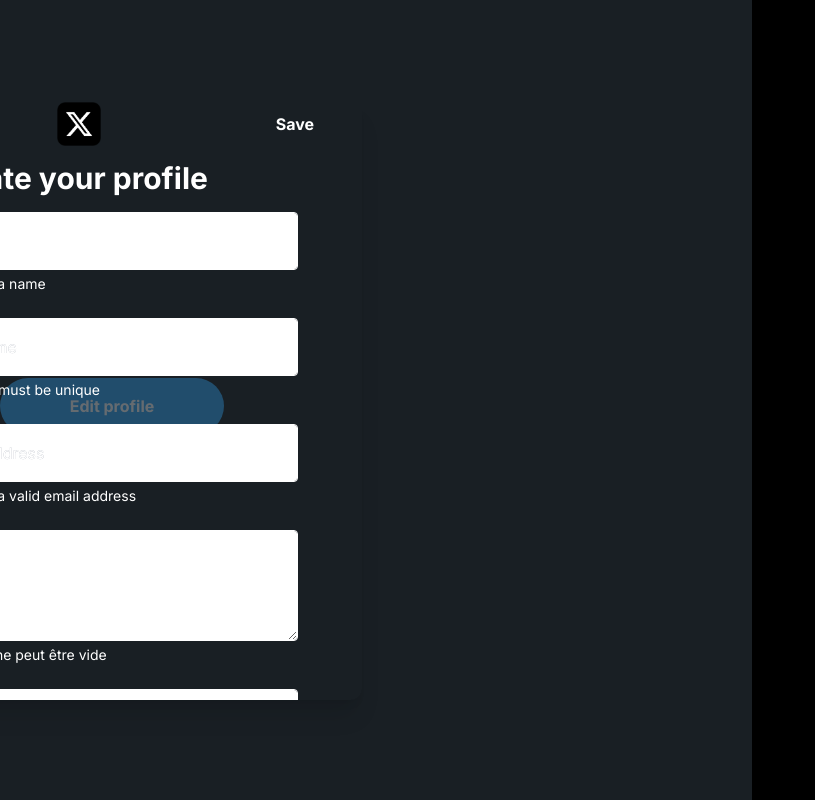
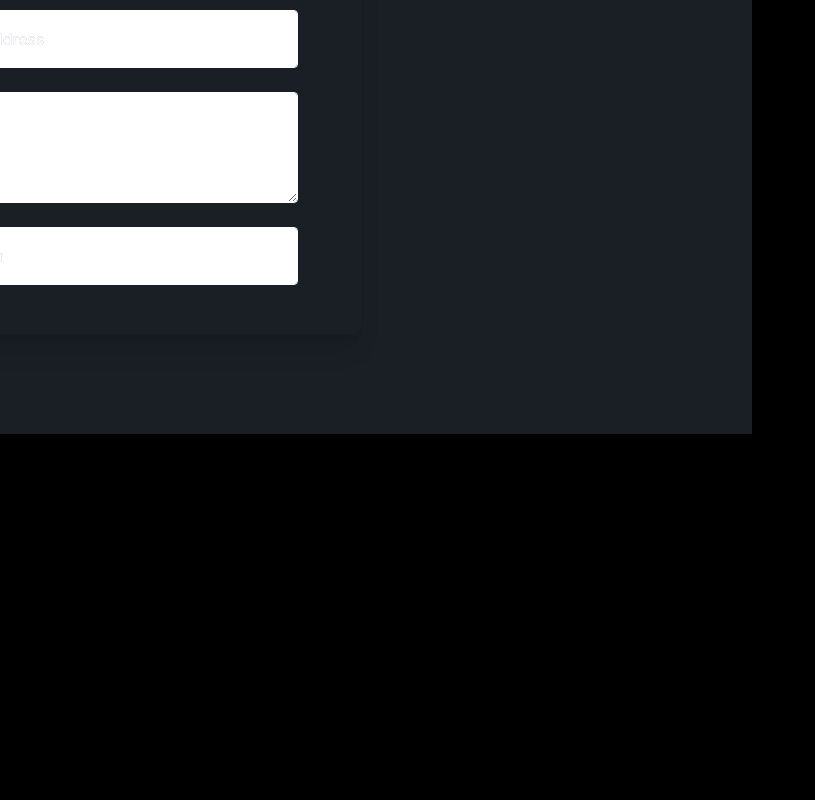
Before and after one commit to Ramus-Siz/clone-twitter-app, a React (Vite) app: page /updateForm in a window 1280 px wide. Both pictures are taken after a click on the button "Edit profile". Shown: the whole page, without its empty margins (0-815 px from the left). Built offline with nearby package versions, Linux system fonts and the light colour scheme.

Commit message:
fix update profile: add update button and functionality

```diff
--- a/index.html
+++ b/index.html
@@ -2,7 +2,7 @@
 <html lang="en">
   <head>
     <meta charset="UTF-8" />
-    <link rel="icon" type="image/svg+xml" href="/favicon.svg" />
+    <link rel="icon" type="image/png" href="public/x_favicon.png" />
     <meta name="viewport" content="width=device-width, initial-scale=1.0" />
     <title>React + TypeScript + Replit</title>
   </head>
--- a/src/components/profile-settings.jsx
+++ b/src/components/profile-settings.jsx
@@ -6,16 +6,20 @@ import { useState } from "react";
 
 function ProfileSettings() {
   const user = useContext(UserContext);
+  const getUser = sessionStorage.getItem("userWithInfos");
+  const userWithInfos = JSON.parse(getUser);
   console.log("Object: ", user);
-  console.log("Nom: ", user.users.name);
 
   return (
     <>
       <div className="profile-settings">
         <div className="avatar-profile-photo mr-[8px]">
-          <TweetAvatar avatarImg={user.users.profilePicture} />
+          <TweetAvatar avatarImg={userWithInfos.profilePicture} />
         </div>
-        <UserNameProfile user={user.users.name} username={user.users.handle} />
+        <UserNameProfile
+          user={userWithInfos.name}
+          username={userWithInfos.handle}
+        />
         <img
           src="src\images\Icons\More-2.png"
           alt=""
--- a/src/components/user-infos-profile/user-infos-profile.jsx
+++ b/src/components/user-infos-profile/user-infos-profile.jsx
@@ -6,6 +6,7 @@ import { tweetContext, UserContext } from "../../contexts";
 import SingleUserTweets from "../single-user-tweets";
 import axios from "axios";
 import { BASE_API_URL } from "../../utils/baseUrl.config";
+import Update from "../../pages/profile/Update";
 
 function UserInfosProfile() {
   const { handle } = useParams();
@@ -33,8 +34,9 @@ function UserInfosProfile() {
           <Avatar avatarImg={users.profilePicture} />
         </div>
       </div>
-      <div className="user-name-profile">
+      <div className="flex items-center gap-8 pt-4 pl-8 pr-8 pb-4">
         <UserNameProfile username={users.handle} user={users.name} />
+        <Update userHandle={handle} />
       </div>
       <SingleUserTweets userAccout={users} />
     </>
--- a/src/pages/login/components/Modal.jsx
+++ b/src/pages/login/components/Modal.jsx
@@ -4,6 +4,14 @@ import UpdateForm from "../../profile/UpdateForm.jsx";
 import SigninForm from "./SigninForm";
 
 export default function Modal({ setOpenModal, usedFor }) {
+  const handleSaveClick = () => {
+    // Soumettre le formulaire de mise à jour
+    const updateForm = document.querySelector("form");
+    updateForm &&
+      updateForm.dispatchEvent(
+        new Event("submit", { cancelable: true, bubbles: true })
+      );
+  };
   return (
     <div className="w-full h-full fixed flex justify-center items-center bg-[#242d34] bg-opacity-70 py-14">
       <div className=" w-full h-full md:w-[600px] md:h-[700px] lg:w-[500px] lg:h-[600px] md:rounded-xl bg-black shadow-xl flex flex-col px-6 overflow-y-auto">
@@ -30,7 +38,10 @@ export default function Modal({ setOpenModal, usedFor }) {
             <img src="public/x_favicon.png" alt="Logo x.com" className="h-12" />
           </div>
           {usedFor == "update" && (
-            <button className="bg-white text-black text-base my-2 px-6 py-1 font-bold rounded-full cursor-pointer">
+            <button
+              className="bg-white text-black text-base my-2 px-6 py-1 font-bold rounded-full cursor-pointer"
+              onClick={handleSaveClick}
+            >
               Save
             </button>
           )}
--- a/src/pages/login/components/formComponents/SelectInput.jsx
+++ b/src/pages/login/components/formComponents/SelectInput.jsx
@@ -1,11 +1,19 @@
 import React from "react";
 import ErrorMessage from "./ErrorMessage.jsx";
+import { forwardRef } from "react";
 
-export default function SelectInput({ label, dataArray, error }) {
+const SelectInput = forwardRef(({ label, dataArray, error, ...props }, ref) => {
   return (
     <div className="relative w-full mb-4">
-      {label}
-      <select className="bg-black py-4 border-2 border-solid border-white text-gray-900 text-sm rounded focus:ring-blue-500 focus:border-blue-500 block w-full p-2.5 dark:border-gray-600 dark:placeholder-gray-400 dark:text-white dark:focus:ring-blue-500 dark:focus:border-blue-500">
+      <label className="block text-sm font-medium text-gray-700" htmlFor="">
+        {label}
+      </label>
+
+      <select
+        ref={ref}
+        className="bg-black py-4 border-2 border-solid border-white text-gray-900 text-sm rounded focus:ring-blue-500 focus:border-blue-500 block w-full p-2.5 dark:border-gray-600 dark:placeholder-gray-400 dark:text-white dark:focus:ring-blue-500 dark:focus:border-blue-500"
+        {...props}
+      >
         {dataArray.map((value) => {
           return (
             <option value={value} key={value}>
@@ -17,4 +25,5 @@ export default function SelectInput({ label, dataArray, error }) {
       <ErrorMessage message={error} />
     </div>
   );
-}
+});
+export default SelectInput;
--- a/src/pages/login/components/formComponents/TextArea.jsx
+++ b/src/pages/login/components/formComponents/TextArea.jsx
@@ -1,13 +1,17 @@
 import React from "react";
 import ErrorMessage from "./ErrorMessage.jsx";
+import { forwardRef } from "react";
 
-export default function TextArea({ placeholder, label, error }) {
+const TextArea = forwardRef(
+  ({ placeholder, label, error, ...register }, ref) => {
     return (
       <div className=" w-full relative" data-twe-input-wrapper-init>
         <textarea
           className="peer block min-h-[auto] w-full rounded border border-solid bg-transparent bg-clip-padding px-3 py-4 leading-[1.6] outline-none transition-all duration-200 ease-linear focus:placeholder:opacity-100 peer-focus:text-black data-[twe-input-state-active]:placeholder:opacity-100 motion-reduce:transition-none dark:text-black dark:placeholder:text-neutral-300 dark:peer-focus:text-black [&:not([data-twe-input-placeholder-active])]:placeholder:opacity-0"
           id="exampleFormControlTextarea1"
           rows={3}
+          {...register}
+          ref={ref}
           placeholder={placeholder}
         ></textarea>
         <label className="pointer-events-none absolute left-0 top-0 origin-[0_0] border border-solid border-transparent px-3 py-4 text-neutral-500 transition-[opacity,_transform] duration-200 ease-linear peer-focus:-translate-y-2 peer-focus:translate-x-[0.15rem] peer-focus:scale-[0.85] peer-focus:text-primary peer-[:not(:placeholder-shown)]:-translate-y-2 peer-[:not(:placeholder-shown)]:translate-x-[0.15rem] peer-[:not(:placeholder-shown)]:scale-[0.85] motion-reduce:transition-none dark:text-neutral-400 dark:peer-focus:text-primary">
@@ -17,3 +21,5 @@ export default function TextArea({ placeholder, label, error }) {
       </div>
     );
   }
+);
+export default TextArea;
--- a/src/pages/profile/Update.jsx
+++ b/src/pages/profile/Update.jsx
@@ -5,7 +5,7 @@ export default function Update() {
   const [modalOpen, setModalOpen] = React.useState(false);
 
   return (
-    <main className="flex h-screen justify-center items-center">
+    <main className="flex justify-center items-center">
       <button
         onClick={() => {
           setModalOpen(true);
--- a/src/pages/profile/UpdateForm.jsx
+++ b/src/pages/profile/UpdateForm.jsx
@@ -3,6 +3,9 @@ import { Link } from "react-router-dom";
 import InputForm from "../login/components/formComponents/InputForm.jsx";
 import TextArea from "../login/components/formComponents/TextArea.jsx";
 import SelectInput from "../login/components/formComponents/SelectInput.jsx";
+import { useForm } from "react-hook-form";
+import axios from "axios";
+import { BASE_API_URL } from "../../utils/baseUrl.config.js";
 
 const months = [
   "Janvier",
@@ -22,40 +25,73 @@ const days = Array.from({ length: 31 }, (_, i) => i + 1);
 const years = Array.from({ length: 85 }, (_, i) => i + 1940);
 
 export default function UpdateForm() {
+  const {
+    register,
+    handleSubmit,
+    formState: { errors },
+  } = useForm();
+  const getUser = sessionStorage.getItem("userWithInfos");
+  const userWithInfos = JSON.parse(getUser);
+  const onSubmit = async (data) => {
+    try {
+      const response = await axios.put(
+        `${BASE_API_URL}/api/users/update/handle/${userWithInfos.handle}`,
+        data
+      );
+
+      console.log("Update succeful");
+
+      sessionStorage.setItem("userWithInfos", JSON.stringify(response.data));
+    } catch (error) {
+      console.log("update : ", error);
+    }
+  };
+
   return (
     <div className="h-[600px] flex flex-col justify-start">
       <h2 className=" font-bold text-3xl">Update your profile</h2>
-      <div className="flex flex-col items-end gap-6 mt-4 ">
+      <form
+        onSubmit={handleSubmit(onSubmit)}
+        className="flex flex-col items-end gap-6 mt-4"
+      >
         <InputForm
           type="text"
           placeholder="Name"
           label="Name"
-          error={"Please, fill a name"}
+          error={errors.name && "Please, fill a name"}
+          {...register("name", { required: "Please, fill a name" })}
         />
         <InputForm
           type="text"
           placeholder="Username"
           label="Username"
-          error={"Username must be unique"}
+          error={errors.username && "Username must be unique"}
+          {...register("username", { required: "Username must be unique" })}
         />
         <InputForm
           type="email"
           placeholder="Email address"
           label="Email address"
-          error={"Please, fill a valid email address"}
+          error={errors.email && "Please, fill a valid email address"}
+          {...register("email", {
+            required: "Please, fill a valid email address",
+          })}
         />
         <TextArea
           placeholder="Votre bio"
           label="Bio"
-          error={"Le champ ne peut être vide"}
+          error={errors.bio && "Le champ ne peut être vide"}
+          {...register("bio", { required: "Le champ ne peut être vide" })}
         />
         <InputForm
           type="text"
           placeholder="Location"
           label="Location"
-          error={"Please, give a valid address"}
+          error={errors.location && "Please, give a valid address"}
+          {...register("location", {
+            required: "Please, give a valid address",
+          })}
         />
-
         <div className=" w-full flex flex-col gap-2">
           <span>Birthday</span>
           <div className="flex gap-2">
@@ -63,26 +99,32 @@ export default function UpdateForm() {
               <SelectInput
                 label="Day"
                 dataArray={days}
-                error={"Select a day"}
+                error={errors.day && "Select a day"}
+                {...register("day", { required: "Select a day" })}
               />
             </div>
             <div className="w-1/3">
               <SelectInput
                 label="Month"
                 dataArray={months}
-                error={"Select a month"}
+                error={errors.month && "Select a month"}
+                {...register("month", { required: "Select a month" })}
               />
             </div>
             <div className="w-1/3">
               <SelectInput
                 label="Year"
                 dataArray={years}
-                error={"Select a year"}
+                error={errors.year && "Select a year"}
+                {...register("year", { required: "Select a year" })}
               />
             </div>
           </div>
         </div>
-      </div>
+        <button type="submit" className="hidden">
+          Submit
+        </button>
+      </form>
     </div>
   );
 }
```
Also changed, not shown: src/pages/home.jsx (+15 -5 lines). Lines whose indentation alone changed are shown as unchanged.
